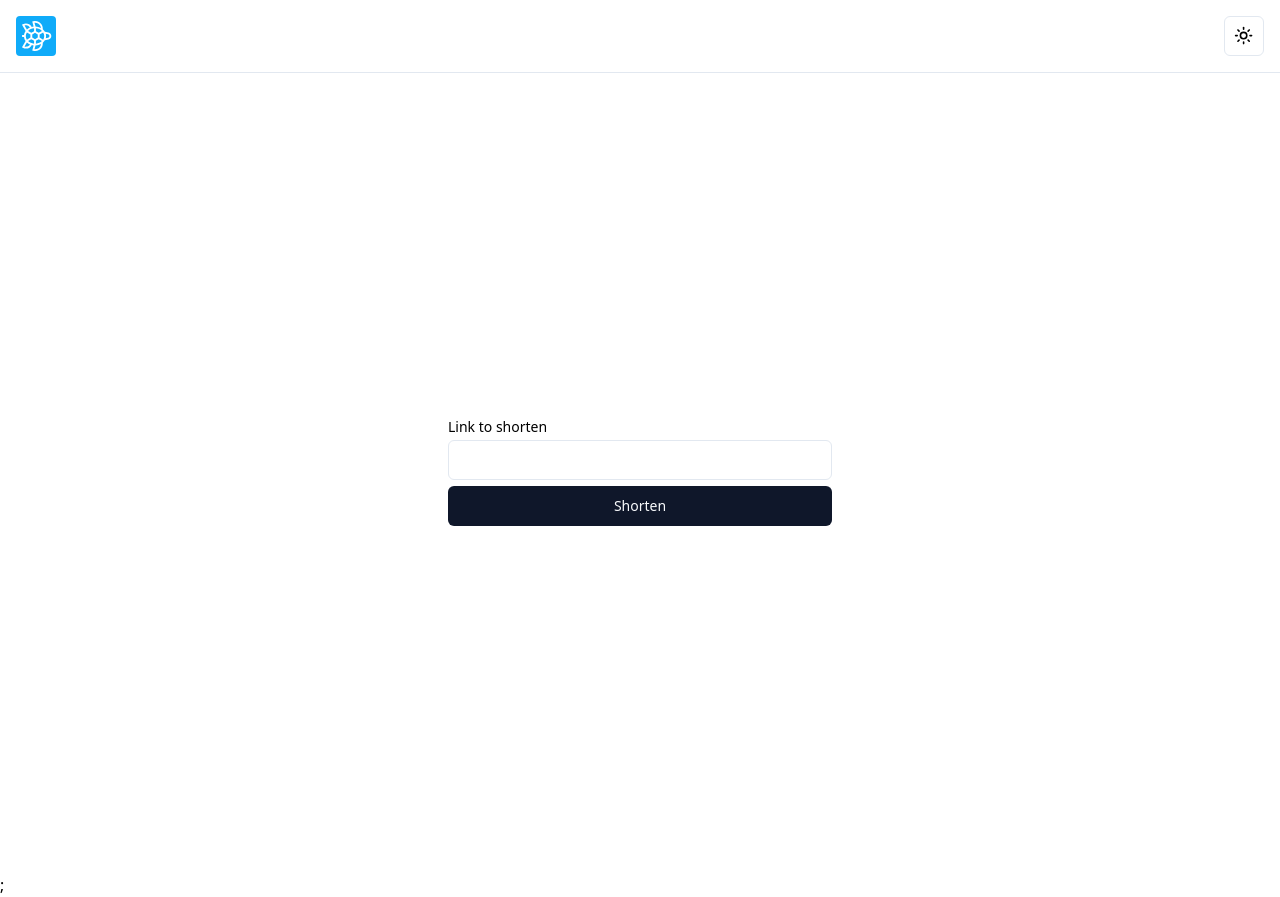
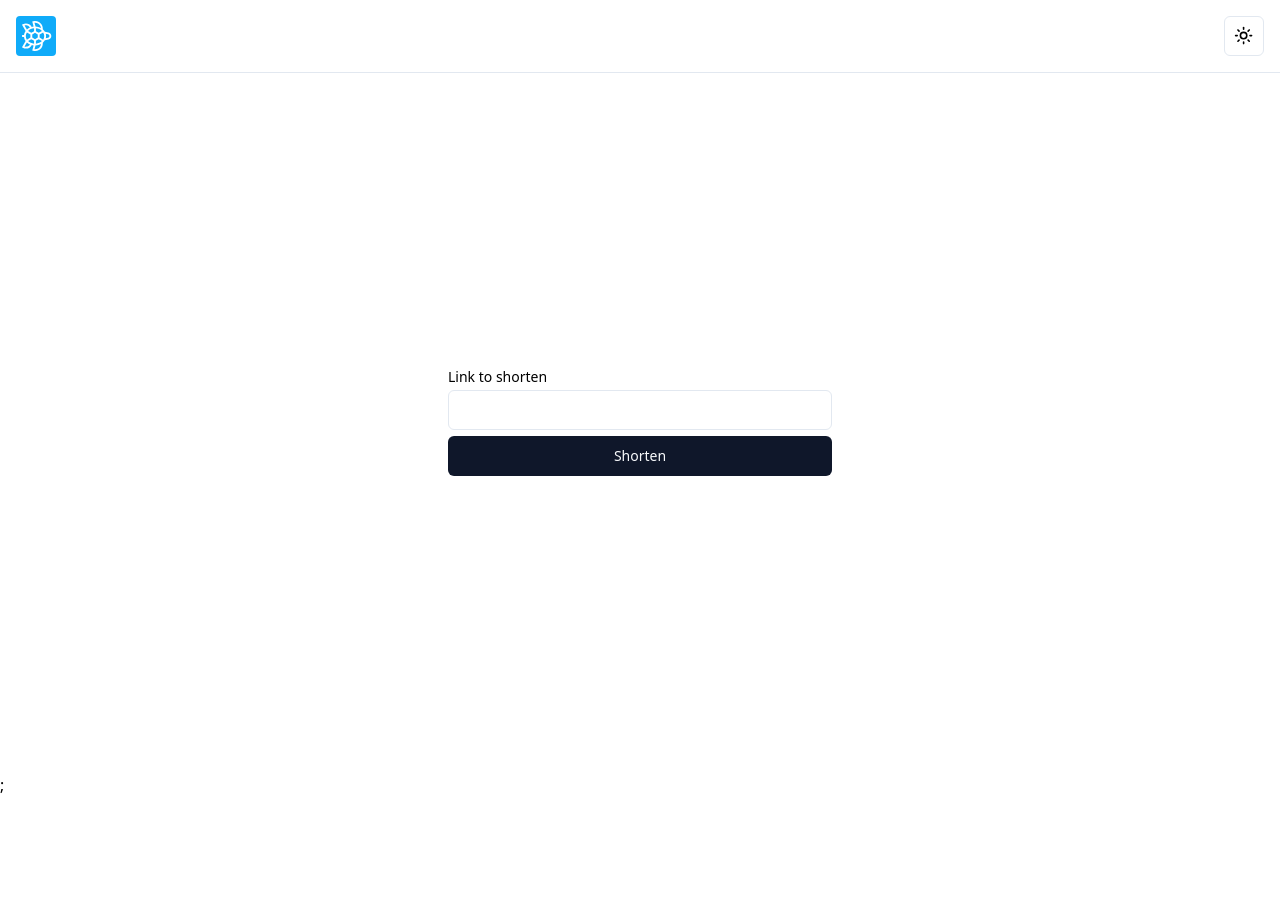
Before and after one commit to kevinanielsen/shurtle, a React (Vite) app in the folder frontend/: page / in a window 1280 px wide. After the commit the page ends 800 px from the top, so only its background shows below. Built offline with nearby package versions, Linux system fonts and the light colour scheme.

Commit message:
chore: move shortenUrl to actionsfolder

```diff
--- a/frontend/src/App.tsx
+++ b/frontend/src/App.tsx
@@ -3,50 +3,53 @@ import { Label } from "@/components/ui/label";
 import { Input } from "@/components/ui/input";
 import { Button } from "@/components/ui/button";
 import { useRef } from "react";
-import { IUrl } from "./types/UrlInterface";
-import axios from "axios";
-
-interface ResponseIUrl extends Response {
-  data?: IUrl;
-}
-
-const shortenUrl = async (inputLink: string) => {
-  const shortenedUrl: ResponseIUrl = await axios.post(
-    "https://backend-zglbcovu3q-ew.a.run.app/urls/shorten",
-    {
-      url: inputLink,
-    },
-    {
-      headers: {
-        "content-type": "application/json",
-      },
-    }
-  );
-  console.log(shortenedUrl);
-};
+import shortenUrl from "@/actions/shortenUrl";
+import { useState } from "react";
+import LoadingModal from "@/components/LoadingModal";
 
 function App() {
   const inputRef = useRef<HTMLInputElement>(null);
+  const [shortenedUrl, setShortenedUrl] = useState<string>();
+  const [loading, setLoading] = useState<boolean>(false);
+
+  if (loading) return <LoadingModal />
 
   return (
+    <div style={{ height: "calc(100vh - 100px)" }}>
+      <Navbar />
+      <main className="w-screen h-full flex flex-col items-center justify-center">
+        <div className="grid w-full max-w-sm items-center gap-1.5">
+          {shortenedUrl ? (
             <>
-      <Navbar />
-      <main className="w-screen h-screen flex flex-col items-center justify-center">
-        <div className="grid w-full max-w-sm items-center gap-1.5">
+              <p className="text-xl font-bold">
+                Your Result:
+              </p>
+              <a href={shortenedUrl} className="text-blue-400 w-fit underline" target="_blank">{shortenedUrl}</a>
+            </>
+          ) : (
+            <>
               <Label htmlFor="inputLink">Link to shorten</Label>
               <Input id="inputLink" type="text" ref={inputRef} />
               <Button
                 onClick={() => {
-              if (inputRef.current?.value) shortenUrl(inputRef.current?.value);
+                  if (inputRef.current?.value) {
+                    setLoading(true);
+                    shortenUrl(inputRef.current?.value).then((res) => {
+                      console.log(res);
+                      setShortenedUrl(`https://backend-zglbcovu3q-ew.a.run.app/${res.data?.newUrl}/`);
+                    }).finally(() => setLoading(false));
+                  }
                 }}
                 type="submit"
               >
                 Shorten
               </Button>
+            </>
+          )}
         </div>
       </main>
       ;
-    </>
+    </div>
   );
 }
 
--- /dev/null
+++ b/frontend/src/actions/shortenUrl.ts
@@ -0,0 +1,23 @@
+import axios from "axios";
+import { IUrl } from "@/types/UrlInterface";
+
+export interface ResponseIUrl extends Response {
+  data?: IUrl;
+}
+
+const shortenUrl = async (inputLink: string) => {
+  const shortenedUrl: ResponseIUrl = await axios.post(
+    "https://backend-zglbcovu3q-ew.a.run.app/urls/shorten",
+    {
+      url: inputLink,
+    },
+    {
+      headers: {
+        "content-type": "application/json",
+      },
+    }
+  );
+  return shortenedUrl;
+};
+
+export default shortenUrl;
```
Lines whose indentation alone changed are shown as unchanged.
